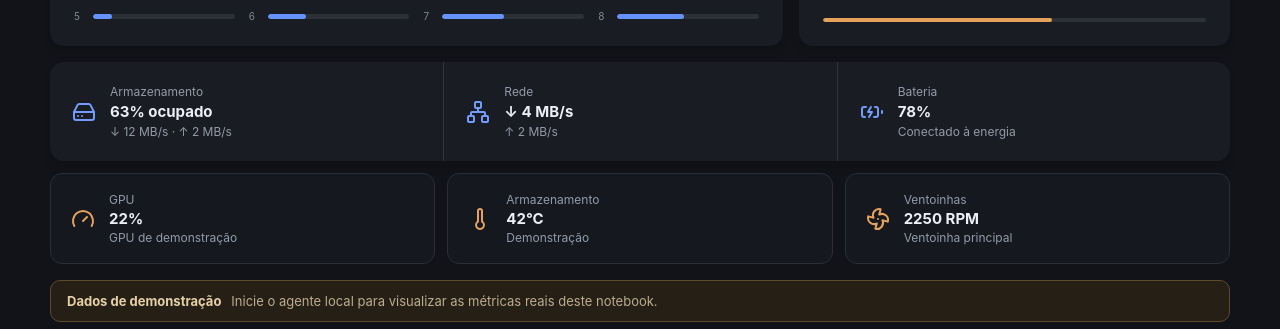
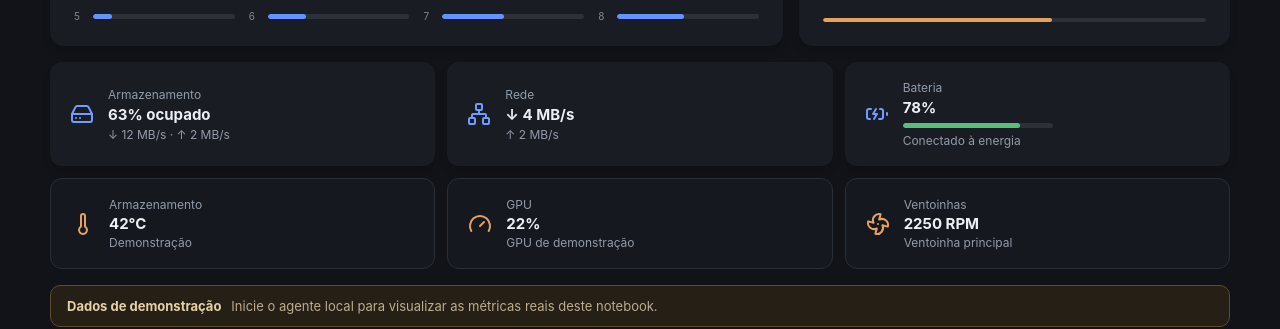
Before and after one commit to RCBonna/MonitorHard, a React (Vite) app in the folder frontend/: page / in a window 1280 px wide. Shown: the part 577-906 px from the top of the page. Built offline with nearby package versions, Linux system fonts and the light colour scheme; no server answers.

Commit message:
refine hardware detail cards and battery meter

```diff
--- a/frontend/App.tsx
+++ b/frontend/App.tsx
@@ -137,12 +137,12 @@ export default function App() {
       <section className="detail-strip">
         <article><HardDrive /><div><span>Armazenamento</span><strong>{metrics.disk.usagePercent.toFixed(0)}% ocupado</strong><small>↓ {formatBytes(metrics.disk.readBytesPerSecond)}/s · ↑ {formatBytes(metrics.disk.writeBytesPerSecond)}/s</small></div></article>
         <article><Network /><div><span>Rede</span><strong>↓ {formatBytes(metrics.network.downloadBytesPerSecond)}/s</strong><small>↑ {formatBytes(metrics.network.uploadBytesPerSecond)}/s</small></div></article>
-        <article><BatteryCharging /><div><span>Bateria</span><strong>{metrics.battery ? `${metrics.battery.percent.toFixed(0)}%` : 'Não detectada'}</strong><small>{metrics.battery?.plugged ? 'Conectado à energia' : 'Usando bateria'}</small></div></article>
+        <article className="battery-detail"><BatteryCharging /><div><span>Bateria</span><strong>{metrics.battery ? `${metrics.battery.percent.toFixed(0)}%` : 'Não detectada'}</strong>{metrics.battery && <Meter value={metrics.battery.percent} tone="green" />}<small>{metrics.battery?.plugged ? 'Conectado à energia' : 'Usando bateria'}</small></div></article>
       </section>
 
       <section className="sensor-strip">
+        <article><Thermometer /><div><span>Armazenamento</span><strong>{metrics.temperatures.storageCelsius != null ? `${metrics.temperatures.storageCelsius.toFixed(0)}°C` : '—'}</strong><small>{metrics.capabilities?.sensorSource ?? 'Aguardando provedor'}</small></div></article>
         <article><Gauge /><div><span>GPU</span><strong>{metrics.gpu?.usagePercent != null ? `${metrics.gpu.usagePercent.toFixed(0)}%` : 'Não disponível'}</strong><small>{metrics.gpu?.name ?? 'Intel Iris Xe · sensor não exposto'}</small></div></article>
-        <article><Thermometer /><div><span>Armazenamento</span><strong>{metrics.temperatures.storageCelsius != null ? `${metrics.temperatures.storageCelsius.toFixed(0)}°C` : '—'}</strong><small>{metrics.capabilities?.sensorSource ?? 'Aguardando provedor'}</small></div></article>
         <article><Fan /><div><span>Ventoinhas</span><strong>{metrics.fans?.length ? `${metrics.fans[0].rpm} RPM` : 'Não expostas'}</strong><small>{metrics.fans?.[0]?.name ?? `${metrics.capabilities?.sensorCount ?? 0} sensores encontrados`}</small></div></article>
       </section>
 
--- a/frontend/styles.css
+++ b/frontend/styles.css
@@ -16,8 +16,8 @@ header { height: 64px; display: flex; align-items: center; justify-content: spac
 .cpu-meta { display: flex; justify-content: space-between; color: #8e97a6; font-size: 12px; margin-bottom: 18px; }.core-grid { display: grid; grid-template-columns: repeat(4, 1fr); gap: 10px 14px; }.core-grid > div { display: flex; align-items: center; gap: 7px; }.core-grid span { color: #7f8794; width: 12px; font-size: 10px; }
 .meter { height: 5px; flex: 1; overflow: hidden; border-radius: 999px; background: #2b3039; }.meter span { display: block; height: 100%; border-radius: inherit; background: #6592ff; transition: width 500ms ease-out; }.meter .orange { background: #e6a25d; }.meter .green { background: #58bf7b; }
 .memory-panel { display: flex; flex-direction: column; }.memory-ring { --value: 0deg; width: 190px; aspect-ratio: 1; display: grid; place-items: center; margin: 34px auto 28px; border-radius: 50%; background: conic-gradient(#e6a25d var(--value), #2b3039 0); position: relative; }.memory-ring::after { content: ''; position: absolute; inset: 12px; border-radius: 50%; background: #191c22; }.memory-ring div { z-index: 1; display: grid; text-align: center; }.memory-ring strong { font-size: 23px; }.memory-ring span { color: #929baa; font-size: 12px; margin-top: 3px; }
-.detail-strip { display: grid; grid-template-columns: repeat(3, 1fr); margin-top: 16px; background: #191c22; border-radius: 14px; box-shadow: 0 6px 8px #00000020; }.detail-strip article { display: flex; gap: 14px; padding: 22px; align-items: center; }.detail-strip article + article { border-left: 1px solid #30343d; }.detail-strip svg { color: #729bff; }.detail-strip div { display: grid; gap: 3px; }.detail-strip span, .detail-strip small { color: #929baa; font-size: 12px; }.detail-strip strong { font-size: 15px; }
+.detail-strip { display: grid; grid-template-columns: repeat(3, 1fr); gap: 12px; margin-top: 16px; }.detail-strip article { min-width: 0; display: flex; gap: 14px; padding: 18px 20px; align-items: center; background: #191c22; border-radius: 12px; box-shadow: 0 6px 8px #00000020; }.detail-strip svg { color: #729bff; flex: none; }.detail-strip div { min-width: 0; display: grid; gap: 3px; flex: 1; }.detail-strip span, .detail-strip small { color: #929baa; font-size: 12px; }.detail-strip strong { font-size: 15px; }.battery-detail .meter { width: min(150px, 100%); margin: 3px 0 2px; }
 .sensor-strip { display: grid; grid-template-columns: repeat(3, 1fr); gap: 12px; margin-top: 12px; }.sensor-strip article { min-width: 0; display: flex; gap: 14px; align-items: center; padding: 18px 20px; background: #15181e; border: 1px solid #292e37; border-radius: 12px; }.sensor-strip svg { color: #e6a25d; flex: none; }.sensor-strip div { min-width: 0; display: grid; gap: 2px; }.sensor-strip span, .sensor-strip small { color: #929baa; font-size: 12px; overflow: hidden; text-overflow: ellipsis; white-space: nowrap; }.sensor-strip strong { font-size: 15px; }
 aside { margin-top: 16px; display: flex; gap: 10px; padding: 12px 16px; border: 1px solid #5c4b2d; border-radius: 10px; color: #e6d1a7; background: #251f16; font-size: 13px; } aside span { color: #bdad8e; }
-@media (max-width: 760px) { .shell { width: min(100% - 24px, 620px); }.intro { padding-top: 40px; }.intro h1 { font-size: 31px; }.primary-grid { grid-template-columns: 1fr; }.detail-strip, .sensor-strip { grid-template-columns: 1fr; }.detail-strip article + article { border-left: 0; border-top: 1px solid #30343d; }.core-grid { grid-template-columns: repeat(2, 1fr); } aside { flex-direction: column; } }
+@media (max-width: 760px) { .shell { width: min(100% - 24px, 620px); }.intro { padding-top: 40px; }.intro h1 { font-size: 31px; }.primary-grid { grid-template-columns: 1fr; }.detail-strip, .sensor-strip { grid-template-columns: 1fr; }.core-grid { grid-template-columns: repeat(2, 1fr); } aside { flex-direction: column; } }
 @media (prefers-reduced-motion: reduce) { *, *::before, *::after { scroll-behavior: auto !important; transition-duration: 0.01ms !important; animation-duration: 0.01ms !important; } }
```
